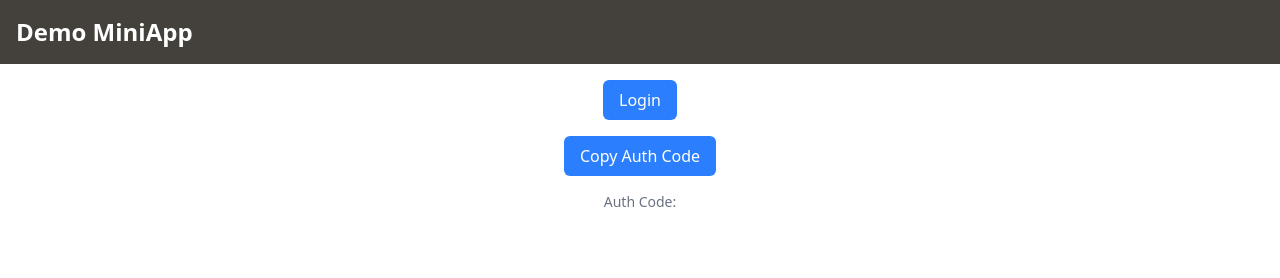
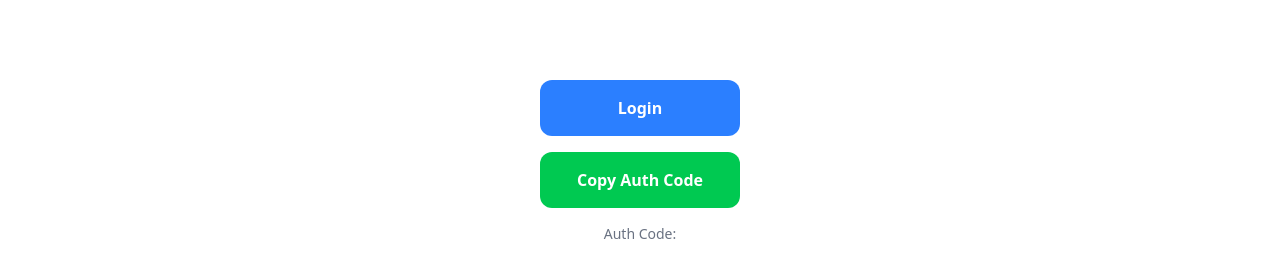
Before and after one commit to mariamKamal809/miniapp-login, a plain HTML site: page index.html in a window 1280 px wide. Drawn offline with nearby package versions, Linux system fonts and the light colour scheme.

Commit message:
fix the design

```diff
--- a/index.html
+++ b/index.html
@@ -10,22 +10,16 @@
 
     <body>
         <div
-            class="h-16 w-full bg-stone-700 flex items-center justify-start px-4 fixed top-0 left-0 z-10"
-        >
-            <h1 class="text-2xl font-bold text-white">Demo MiniApp</h1>
-        </div>
-
-        <div
             class="w-full h-screen flex flex-col items-center gap-4 justify-start p-4 mt-16"
         >
             <button
-                class="bg-blue-500 text-white px-4 py-2 rounded-md"
+                class="w-50 py-4 rounded-xl text-base font-bold bg-blue-500 text-white active:scale-95 transition-transform"
                 onclick="authenticate()"
             >
                 Login
             </button>
             <button
-                class="bg-blue-500 text-white px-4 py-2 rounded-md"
+                class="w-50 py-4 rounded-xl text-base font-bold bg-green-500 text-white active:scale-95 transition-transform"
                 onclick="copyAuthCode()"
             >
                 Copy Auth Code
```
